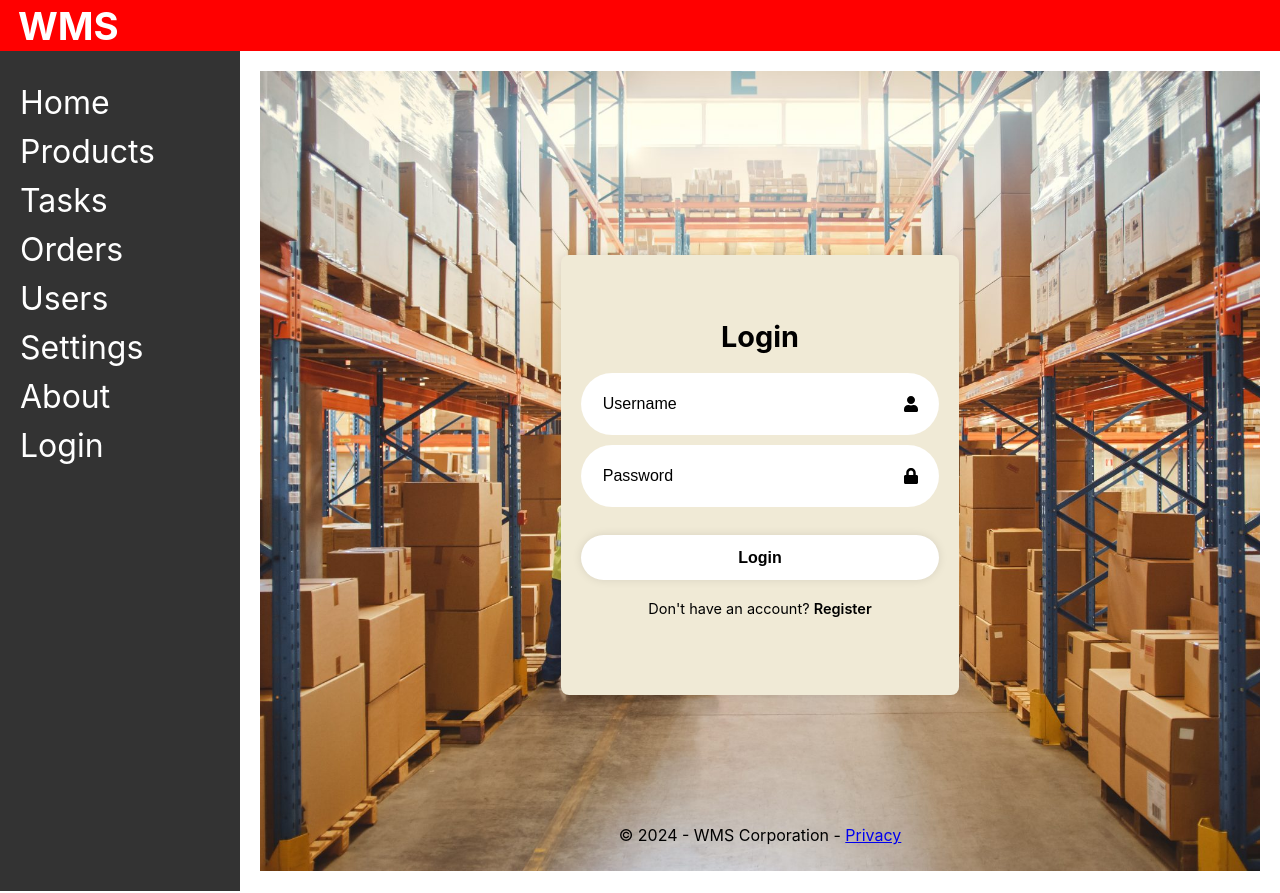
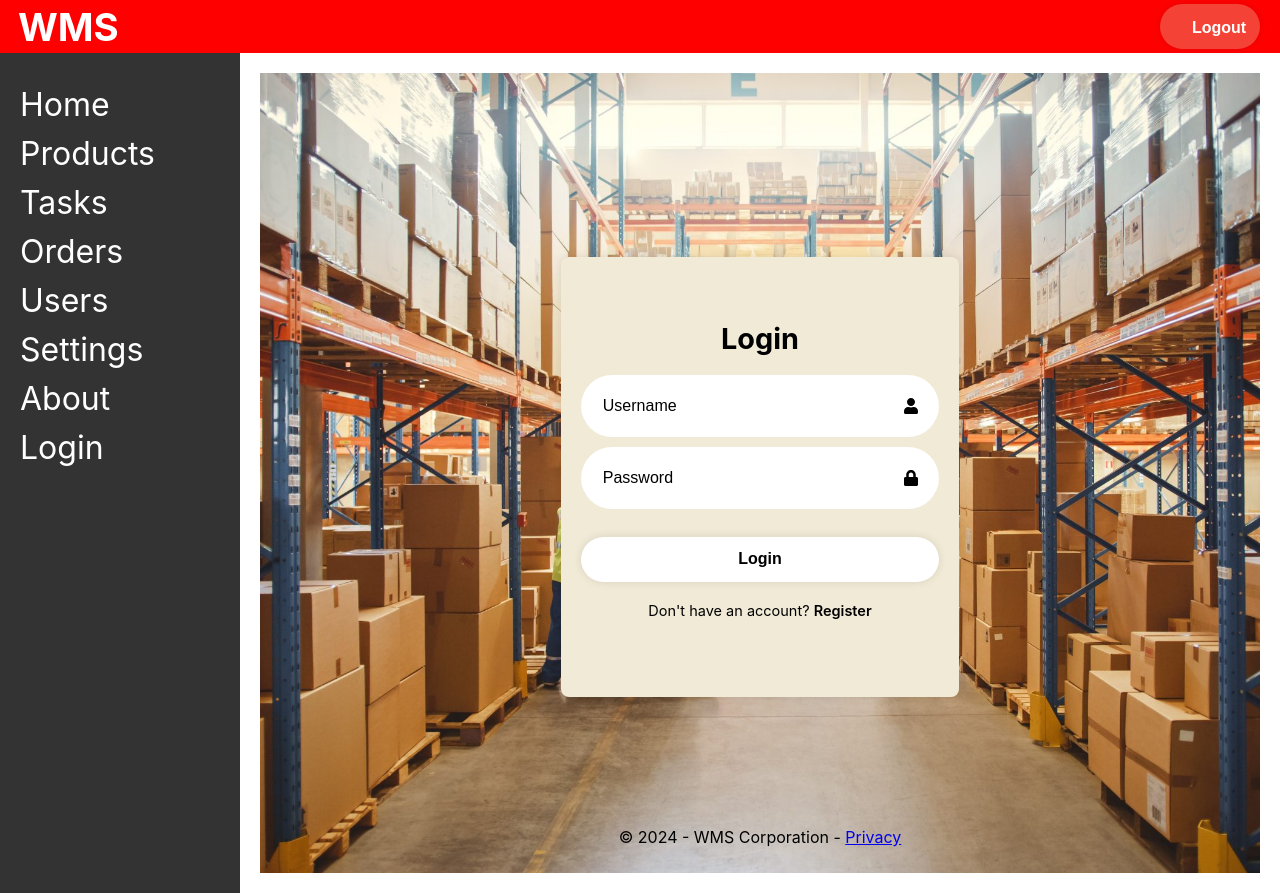
Before and after one commit to WMS-Corporation/wms-WebApplication, a React (Create React App) app: page /login in a window 1280 px wide. Built offline with nearby package versions, Linux system fonts and the light colour scheme.

Commit message:
feat(UI): first authentication implementation without redirect on logout

```diff
--- a/src/App.js
+++ b/src/App.js
@@ -1,5 +1,7 @@
 import React from 'react';
 import { BrowserRouter as Router, Route, Routes } from 'react-router-dom';
+import { AuthProvider } from './contexts/AuthContext';
+import ProtectedRoute from './components/ProtectedRoute';
 import Header from './components/Header';
 import Sidebar from './components/Sidebar';
 import Home from './components/Home';
@@ -10,6 +12,7 @@ import './App.css';
 
 const App = () => {
   return (
+    <AuthProvider>
       <Router>
         <div className="app">
           <Header />
@@ -26,6 +29,7 @@ const App = () => {
           </div>
         </div>
       </Router>
+    </AuthProvider>
   );
 };
 
--- a/src/components/Header.js
+++ b/src/components/Header.js
@@ -1,11 +1,29 @@
-import React from 'react';
+import React, { useContext } from 'react';
+import { AuthContext } from '../contexts/AuthContext';
+import './styles/Header.css';
+import PropTypes from 'prop-types';
 
 const Header = () => {
+  const { logout } = useContext(AuthContext);
+
+  const handleLogout = async () => {
+    try {
+      logout();
+    } catch (error) {
+      console.error('Error logging out:', error);
+    }
+  };
+
   return (
     <header className="header">
       <h1>WMS</h1>
+      <button className='logout-button' onClick={handleLogout}>Logout</button>
     </header>
   );
 };
 
 export default Header;
+
+AuthContext.Provider.propTypes = {
+  children: PropTypes.node.isRequired,
+};
--- a/src/components/Login.js
+++ b/src/components/Login.js
@@ -1,21 +1,23 @@
-import React, {useState} from 'react';
+import React, {useState, useContext} from 'react';
 import { loginUser } from '../controllers/LoginController';
 import LoginForm from './Forms/LoginForm';
 import { useNavigate } from 'react-router-dom';
+import { AuthContext } from '../contexts/AuthContext';
 import './styles/LoginPage.css';
 import RegisterForm from "./Forms/RegisterForm";
 import {registerUser} from "../controllers/RegisterController";
+import PropTypes from 'prop-types';
 
 const Login = () => {
     const navigate = useNavigate();
+    const { login } = useContext(AuthContext);
     const [isRegistering, setIsRegistering] = useState(false);
 
     const handleLogin = async (username, password) => {
         try {
             const data = await loginUser(username, password);
             localStorage.setItem('authToken', data.token);
-            if(data.user._type === "Admin")
-                navigate("/home");
+            navigate("/home");
         } catch (error) {
             console.error('Error logging in:', error);
             throw error;
@@ -51,4 +53,8 @@ const Login = () => {
     );
 };
 
+AuthContext.Provider.propTypes = {
+    children: PropTypes.node.isRequired,
+  };
+
 export default Login;
--- /dev/null
+++ b/src/components/ProtectedRoute.js
@@ -0,0 +1,11 @@
+import React, { useContext } from 'react';
+import { Route, Navigate } from 'react-router-dom';
+import { AuthContext } from '../contexts/AuthContext';
+
+const ProtectedRoute = (props) => {
+  const { isAuthenticated } = useContext(AuthContext);
+
+  return isAuthenticated ? <Route {...props} /> : <Navigate to="/login" />;
+};
+
+export default ProtectedRoute;
--- /dev/null
+++ b/src/components/styles/Header.css
@@ -0,0 +1,21 @@
+.header {
+    display: flex;
+    justify-content: space-between;
+    align-items: center;
+    padding: 0 20px;
+  }
+
+
+.logout-button {
+    background-color: #f44336;
+    border: none;
+    color: white;
+    padding: 15px 32px;
+    text-align: center;
+    text-decoration: none;
+    display: inline-block;
+    font-size: 16px;
+    margin: 4px 2px;
+    cursor: pointer;
+    width: 100px;
+  }
--- /dev/null
+++ b/src/contexts/AuthContext.js
@@ -0,0 +1,28 @@
+import React, { createContext, useState } from 'react';
+import PropTypes from 'prop-types';
+
+export const AuthContext = createContext();
+
+export const AuthProvider = ({ children }) => {
+  const [isAuthenticated, setIsAuthenticated] = useState(!!localStorage.getItem('authToken'));
+
+  const login = (token) => {
+    localStorage.setItem('authToken', token);
+    setIsAuthenticated(true);
+  };
+
+  const logout = () => {
+    localStorage.removeItem('authToken');
+    setIsAuthenticated(false);
+  };
+
+  return (
+    <AuthContext.Provider value={{ isAuthenticated, login, logout }}>
+      {children}
+    </AuthContext.Provider>
+  );
+};
+
+AuthContext.Provider.propTypes = {
+  children: PropTypes.node.isRequired,
+};
--- a/src/services/authService.js
+++ b/src/services/authService.js
@@ -24,6 +24,23 @@ export const login = async (username, password) => {
   }
 };
 
+export const logout = async () => {
+  try {
+    const response = await fetch(`${API_URL}/users/logout`, {
+      method: 'POST',
+      headers: getAuthHeaders(),
+    });
+    if (!response.ok) {
+      const errorResponse = await response.json();
+      throw new Error(errorResponse.message)
+    }
+    localStorage.removeItem('authToken');
+  } catch (error) {
+    console.error('Error logging out:', error);
+    throw error;
+  }
+};
+
 export const getAuthHeaders = () => {
   const token = localStorage.getItem('authToken');
   return {
```
Lines whose indentation alone changed are shown as unchanged.
